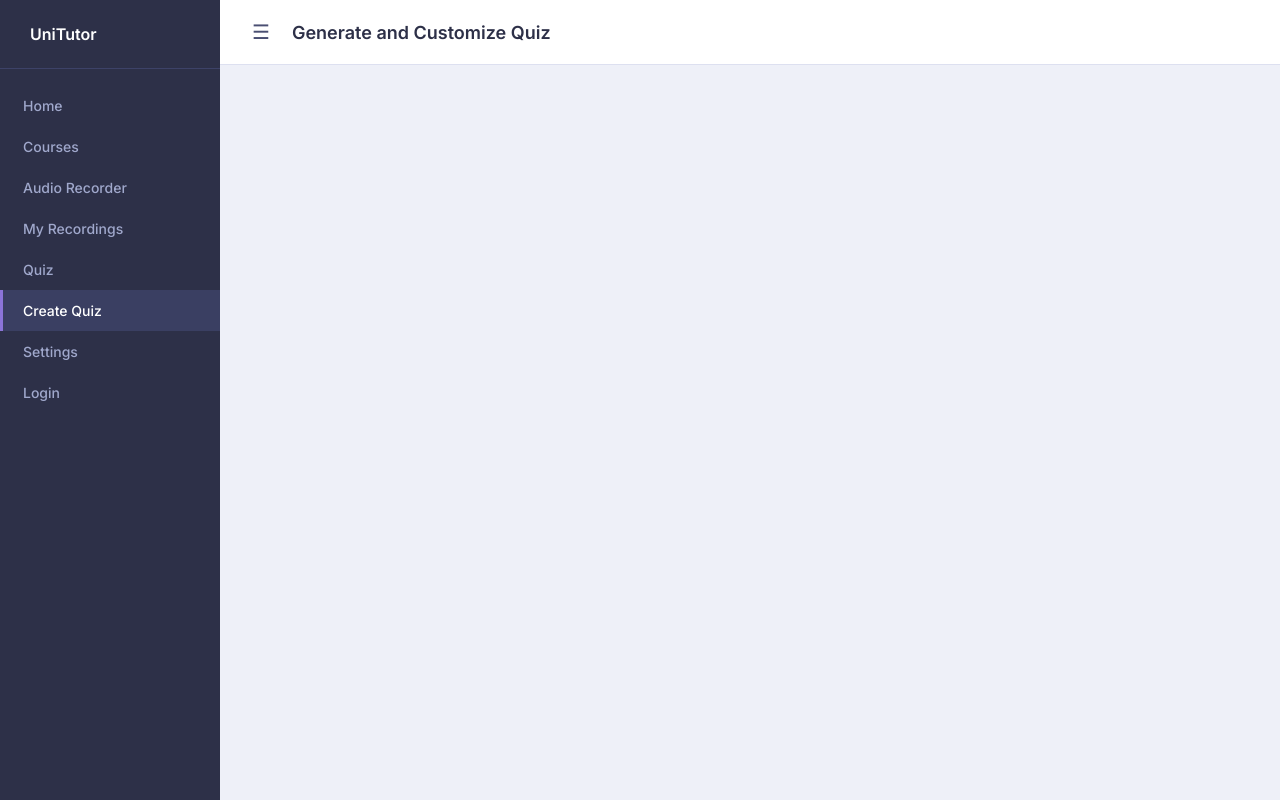
After one commit to Zevgoula/LLMs-Teaching-Support, a Flask app: page /create_quiz in a window 1280 px wide. The commit adds this page. Run offline with Flask 3, Linux system fonts and the light colour scheme.

Commit message:
fixed small bag in quiz (student) -- buttons. Added empty page create_quiz html

```diff
--- a/app.py
+++ b/app.py
@@ -78,6 +78,10 @@ def prof_recordings():
 @app.route("/quiz")
 def quiz():
     return render_template("quiz.html")
+
+@app.route("/create_quiz")
+def create_quiz():
+    return render_template("create_quiz.html")
 
 
 QUIZ_PATH = Path(config.BASE_DIR) / "quiz.json"
--- /dev/null
+++ b/static/js/create_quiz.js
@@ -0,0 +1,3 @@
+function toggleSidebar() {
+    document.getElementById('sidebar').classList.toggle('collapsed');
+}
--- a/static/js/quiz.js
+++ b/static/js/quiz.js
@@ -44,7 +44,6 @@ function startQuiz() {
 function render() {
   const q = quiz[current];
   const picked = answers[current];
-  const last = current === quiz.length - 1;
 
   $("quiz-progress").textContent = `Question ${current + 1} of ${quiz.length}`;
   $("quiz-progress-fill").style.width = `${((current + 1) / quiz.length) * 100}%`;
@@ -71,7 +70,7 @@ function render() {
   expl.hidden = picked === null || !q.explanation;
 
   $("quiz-prev").disabled = current === 0;
-  $("quiz-next").textContent = last ? "Finish quiz" : "Next question →";
+  $("quiz-next").disabled = current === quiz.length -1;
 }
 
 function choose(i) {
@@ -94,7 +93,7 @@ function finish() {
 
 $("quiz-prev").onclick = () => { if (current > 0) { current--; render(); } };
 $("quiz-next").onclick = () => {
-  if (current < quiz.length - 1) { current++; render(); } else finish();
+  if (current < quiz.length - 1) { current++; render(); }
 };
 $("quiz-end").onclick = finish;
 $("quiz-retake").onclick = startQuiz;
--- a/static/style.css
+++ b/static/style.css
@@ -625,6 +625,7 @@ textarea#userInput::placeholder { color: #b0b5d0; }
   justify-content: space-AROUND;
   flex-wrap: wrap;
   margin-top: 1.25rem;
+
 }
 
 .quiz-btn {
--- /dev/null
+++ b/templates/create_quiz.html
@@ -0,0 +1,47 @@
+<!DOCTYPE html>
+<html lang="en">
+<head>
+    <meta charset="UTF-8">
+    <meta name="viewport" content="width=device-width, initial-scale=1.0">
+    <title>AI University Tutor</title>
+    <link href="https://fonts.googleapis.com/css2?family=Inter:wght@400;500;600&display=swap" rel="stylesheet">
+    <link rel="stylesheet" href="{{ url_for('static', filename='style.css') }}">
+</head>
+<body>
+
+<div class="layout">
+
+    <!-- Sidebar -->
+    <aside class="sidebar" id="sidebar">
+        <div class="sidebar-header">
+            <span class="sidebar-logo"></span>
+            <span class="sidebar-title">UniTutor</span>
+        </div>
+        <nav class="sidebar-nav">
+            <a href="{{ url_for('home') }}" class="nav-item">Home</a>
+            <a href="{{ url_for('courses') }}" class="nav-item">Courses</a>
+            <a href="{{ url_for('recorder') }}" class="nav-item"> Audio Recorder</a>
+            <a href="{{ url_for('prof_recordings') }}" class="nav-item">My Recordings</a>
+            <a href="{{ url_for('quiz')}}"class="nav-item">Quiz</a>
+            <a href="{{ url_for('create_quiz')}}"class="nav-item active">Create Quiz</a>
+            <a href="#" class="nav-item">Settings</a>
+            <a href="{{ url_for('login') }}" class="nav-item">Login</a>
+        </nav>
+    </aside>
+
+    <!-- Main content -->
+    <div class="main">
+
+        <div class="topbar">
+            <button class="toggle-btn" onclick="toggleSidebar()">☰</button>
+            <h1>Generate and Customize Quiz</h1>
+        </div>
+        <div class="app-wrapper">
+
+        </div>
+    </div>
+</div>
+<script defer src="https://cdn.jsdelivr.net/npm/marked/marked.min.js"></script>
+<script defer src="{{ url_for('static', filename='js/chat.js') }}"></script>
+</body>
+</html>
--- a/templates/index.html
+++ b/templates/index.html
@@ -23,6 +23,7 @@
             <a href="{{ url_for('recorder') }}" class="nav-item"> Audio Recorder</a>
             <a href="{{ url_for('prof_recordings') }}" class="nav-item">My Recordings</a>
             <a href="{{ url_for('quiz')}}"class="nav-item">Quiz</a>
+            <a href="{{url_for('create_quiz')}}" class="nav-item">Create Quiz</a>
             <a href="#" class="nav-item">Settings</a>
             <a href="{{ url_for('login') }}" class="nav-item">Login</a>
         </nav>
```
